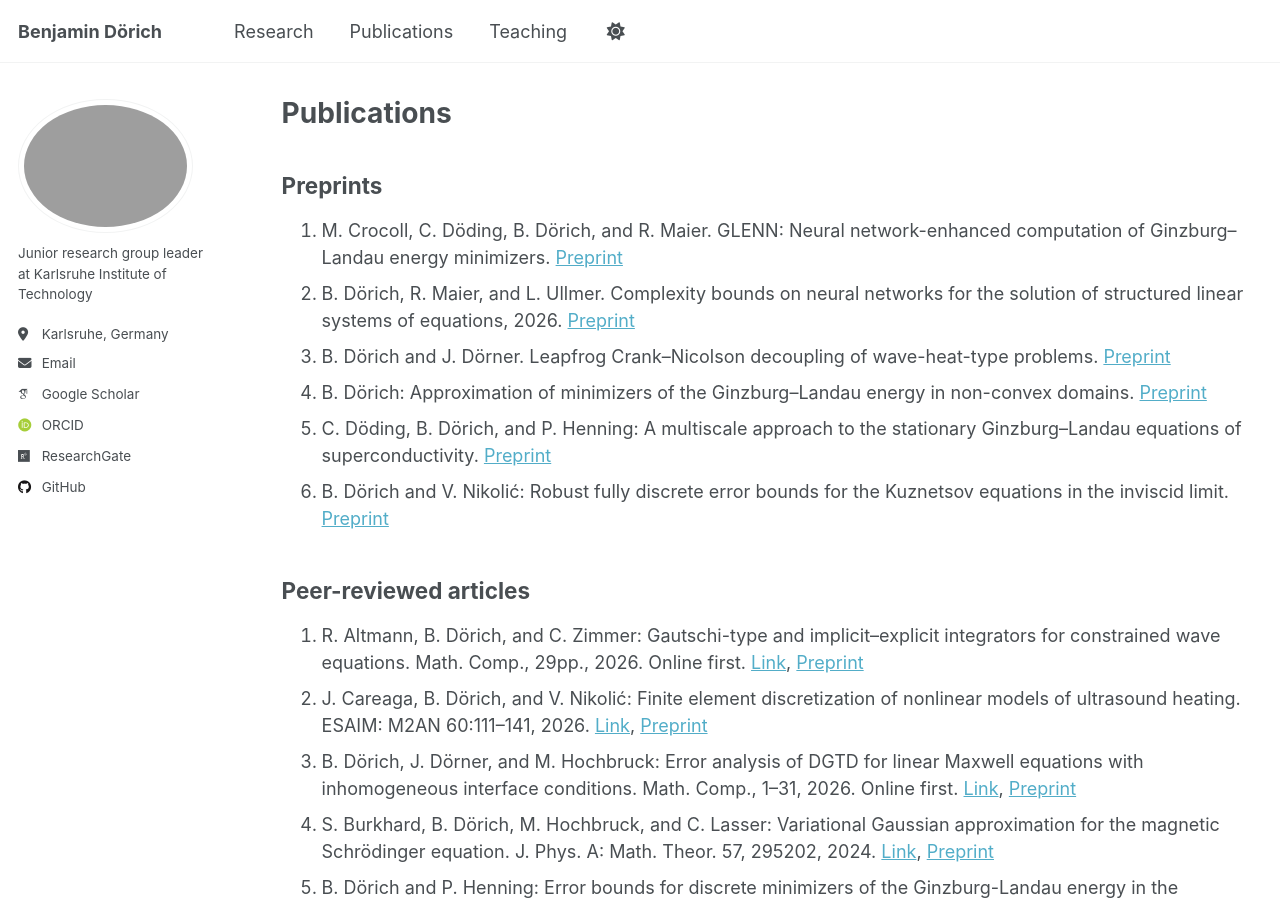
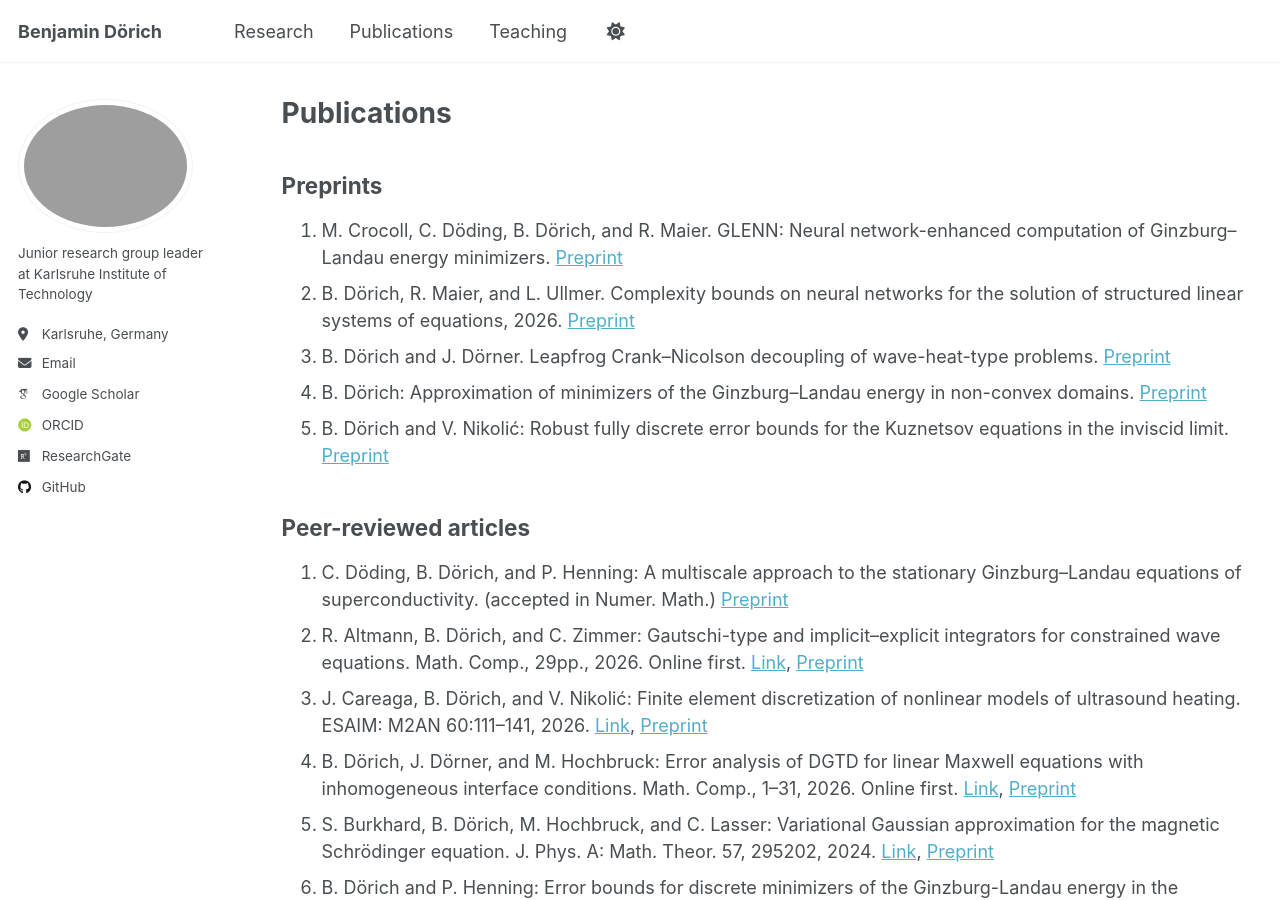
Before and after one commit to BenjaminDoerich/BenjaminDoerich.github.io, a Jekyll site: the page built from _pages/publications.md, in a window 1280 px wide and 900 px high. Built offline with Jekyll 4.4.1, drawn with Linux system fonts in a browser that asks for light colours; some web fonts are replaced; a script that is not in the unit is left out.

Commit message:
Update publications.md

```diff
--- a/_pages/publications.md
+++ b/_pages/publications.md
@@ -16,11 +16,11 @@ redirect_from:
 1. B. Dörich, R. Maier, and L. Ullmer. Complexity bounds on neural networks for the solution of structured linear systems of equations, 2026. [Preprint](https://arxiv.org/abs/2603.19043)
 1. B. Dörich and J. Dörner. Leapfrog Crank–Nicolson decoupling of wave-heat-type problems. [Preprint](https://www.waves.kit.edu/downloads/CRC1173_Preprint_2026-9.pdf)
 1. B. Dörich: Approximation of minimizers of the Ginzburg--Landau energy in non-convex domains. [Preprint](https://www.waves.kit.edu/downloads/CRC1173_Preprint_2025-44.pdf)
-1. C. Döding, B. Dörich, and P. Henning: A multiscale approach to the stationary Ginzburg–Landau equations of superconductivity. [Preprint](https://www.waves.kit.edu/downloads/CRC1173_Preprint_2024-21.pdf)
 1. B. Dörich and V. Nikolić:  Robust fully discrete error bounds for the Kuznetsov equations in the inviscid limit.  [Preprint](https://www.waves.kit.edu/downloads/CRC1173_Preprint_2024-1.pdf)
 
 ## Peer-reviewed articles
 
+1. C. Döding, B. Dörich, and P. Henning: A multiscale approach to the stationary Ginzburg–Landau equations of superconductivity. (accepted in Numer. Math.) [Preprint](https://www.waves.kit.edu/downloads/CRC1173_Preprint_2024-21.pdf)
 1. R. Altmann, B. Dörich, and C. Zimmer: Gautschi-type and implicit--explicit integrators for constrained wave equations. Math. Comp., 29pp., 2026. Online first. [Link](https://doi.org/10.1090/mcom/4194), [Preprint](https://arxiv.org/pdf/2505.22532)
 1. J. Careaga, B. Dörich, and V. Nikolić: Finite element discretization of nonlinear models of ultrasound heating. ESAIM: M2AN 60:111–141, 2026. [Link](https://doi.org/10.1051/m2an/2025099), [Preprint](https://www.waves.kit.edu/downloads/CRC1173_Preprint_2025-3.pdf)
 1. B. Dörich, J. Dörner, and M. Hochbruck: Error analysis of DGTD for linear Maxwell equations with inhomogeneous interface conditions.  Math. Comp., 1–31, 2026. Online first. [Link](https://doi.org/10.1090/mcom/4170), [Preprint](https://www.waves.kit.edu/downloads/CRC1173_Preprint_2024-16.pdf)
```
